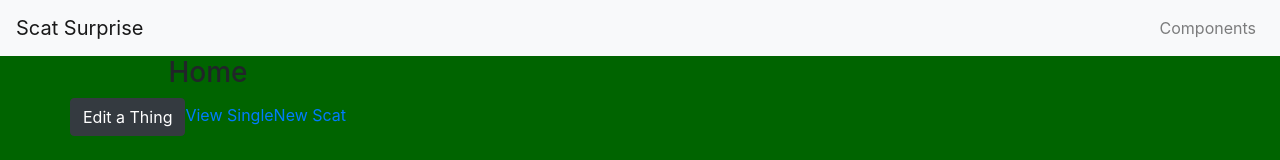
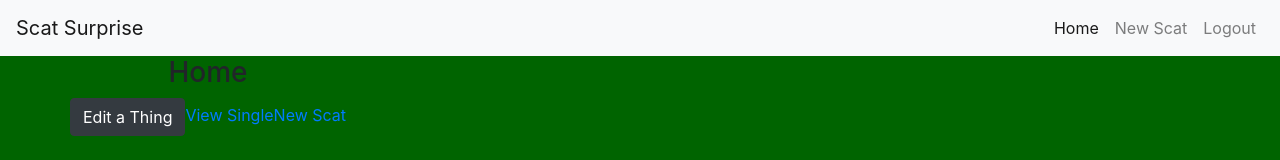
Before and after one commit to ToddSpainhour/scatt-surprise, a React (Create React App) app: page /home in a window 1280 px wide. Shown: the top 160 px of the page. Built offline with nearby package versions, Linux system fonts and the light colour scheme; no server answers; sample sign-in values are in the browser's storage.

Commit message:
navbar complete

```diff
--- a/src/components/shared/MyNavbar/MyNavbar.js
+++ b/src/components/shared/MyNavbar/MyNavbar.js
@@ -1,4 +1,5 @@
 import React from 'react';
+import { NavLink as RRNavLink } from 'react-router-dom';
 import {
   Collapse,
   Navbar,
@@ -42,7 +43,13 @@
       return (
         <Nav className="ml-auto" navbar>
           <NavItem>
-            <NavLink href="/components/">Components</NavLink>
+            <NavLink tag={RRNavLink} to='/home'>Home</NavLink>
+          </NavItem>
+          <NavItem>
+            <NavLink tag={RRNavLink} to='/new'>New Scat</NavLink>
+          </NavItem>
+          <NavItem>
+            <NavLink onClick={this.logMeOut}>Logout</NavLink>
           </NavItem>
         </Nav>
       );
@@ -52,8 +59,6 @@
 
   return (
     <div className="MyNavbar">
-      {/* <h1>your navbar component</h1> */}
-      {/* <button className="btn btn-danger" onClick={this.logMeOut}>Logout</button> */}
       <Navbar color="light" light expand="md">
           <NavbarBrand href="/">Scat Surprise</NavbarBrand>
           <NavbarToggler onClick={this.toggle} />
```
